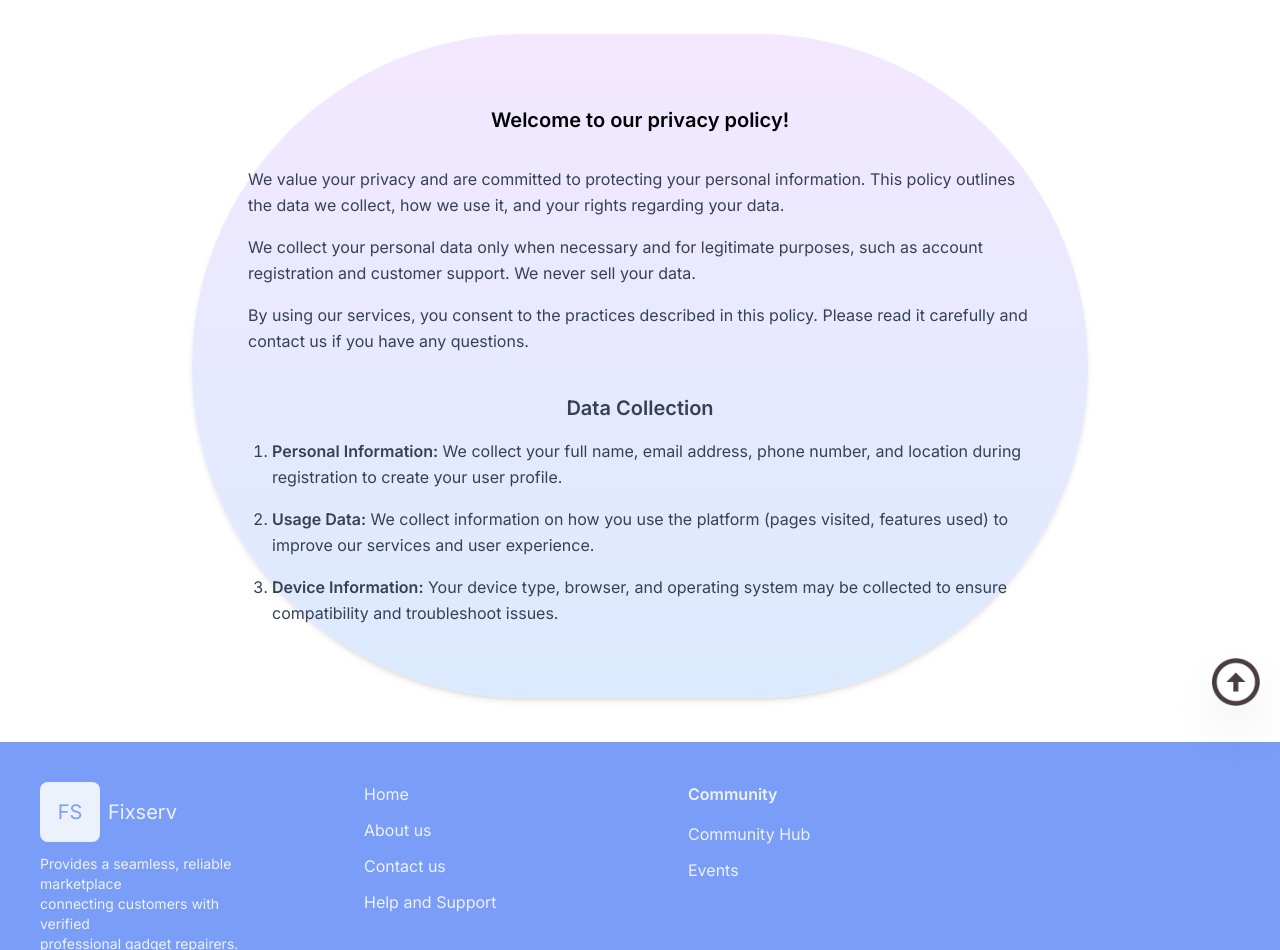
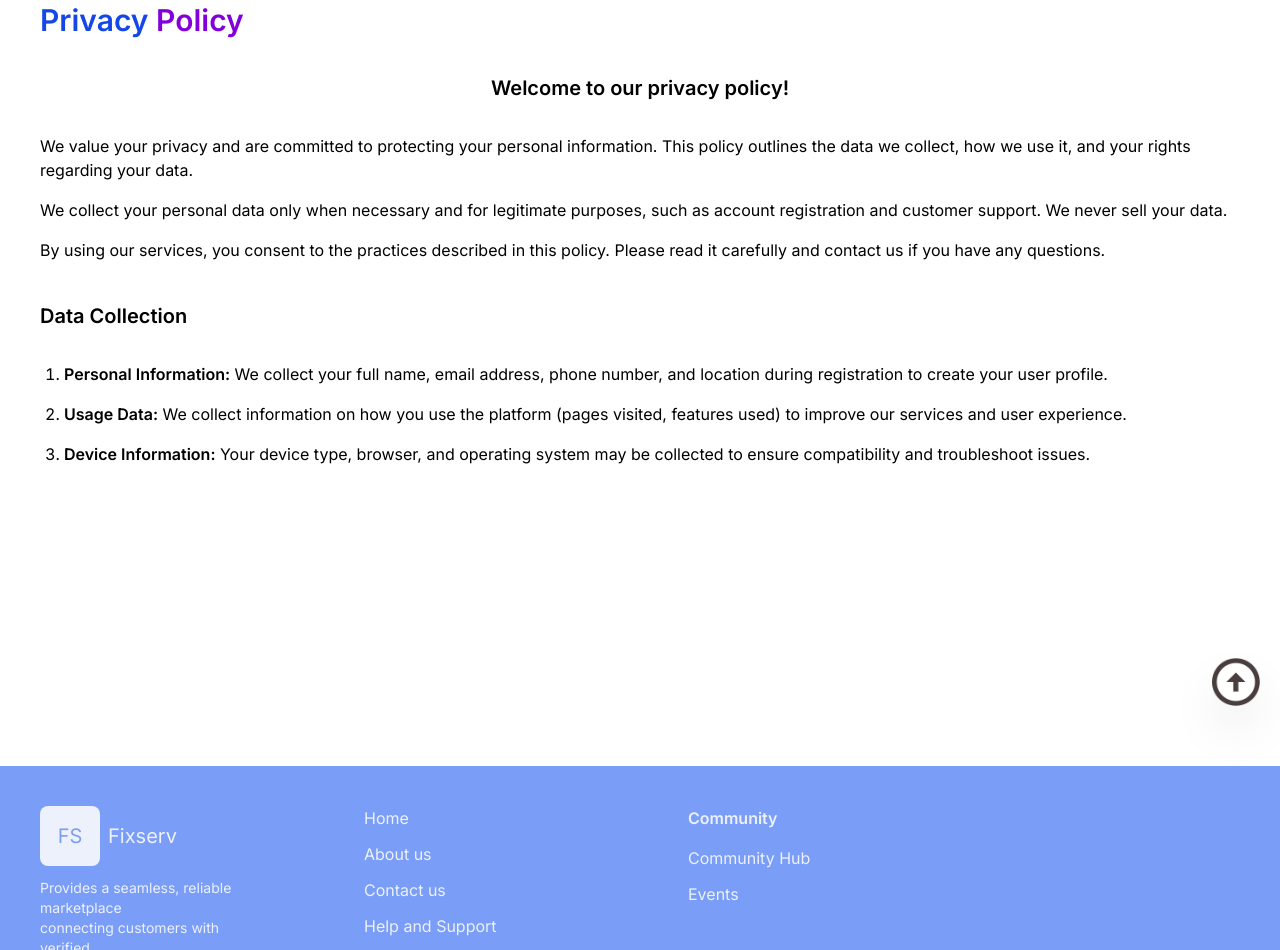
Before and after one commit to Colauncha/Fixserv-Frontend, a React (Vite) app: page /privacy-policy in a window 1280 px wide. Shown: the part 142-1092 px from the top of the page. Built offline with nearby package versions, Linux system fonts and the light colour scheme.

Commit message:
LandingPage Update

```diff
--- a/src/Components/Footer.jsx
+++ b/src/Components/Footer.jsx
@@ -1,5 +1,5 @@
 import { useState, useEffect } from 'react';
-import { useLocation } from 'react-router-dom';
+import { useLocation, Link } from 'react-router-dom';
 import PhoneImage from '../assets/uploads/Phone_call.png';
 import EmailImage from '../assets/uploads/Email.png';
 import Facebook from '../assets/icons/FB.png';
@@ -54,10 +54,10 @@ const Footer = () => {
           <div>
 
             <ul className="space-y-3 text-md">
-              <li>Home</li>
-              <li>About us</li>
-              <li>Contact us</li>
-              <li>Help and Support</li>
+              <li><Link to="/" className="hover:underline">Home</Link></li>
+              <li><Link to="/about-us" className="hover:underline">About us</Link></li>
+              <li><Link to="/contact-us" className="hover:underline">Contact us</Link></li>
+              <li><Link to="/support" className="hover:underline">Help and Support</Link></li>
             </ul>
           </div>
           <div>
--- a/src/Components/LandingSection.jsx
+++ b/src/Components/LandingSection.jsx
@@ -1,3 +1,63 @@
+// import React from "react";
+// import DigitalImage from '../assets/uploads/Digital.png';
+// import ProfessionalImage from '../assets/uploads/Professional.png';
+// import ArtisansImage from '../assets/uploads/Artisans.png';
+
+// const LandingSection = () => {
+//   return (
+//     <section className="w-full min-h-screen flex  justify-center items-center px-6 pt-6 pb-0 -mt-10 bg-white">
+//       <div className="max-w-7xl mx-auto w-full flex flex-col md:flex-row justify-between items-center">
+//         {/* Left Side - Text Content */}
+//         <div className="w-full md:w-1/2 space-y-6">
+//           <h1 className="text-4xl font-bold text-left text-[#110000C2] leading-snug">
+//             Digital <span className="text-[#779BE7]">marketplace that<br />connects you with</span><br />
+//             professional artisans
+//           </h1> <br/>
+
+//           <p className='text-left text-lg text-[#779BE7]'>
+//           Give your devices a reliable repair <br/> with just a few click.
+//         </p> <br />
+
+//           <div className="flex bg-[#ECF1FC] w-full max-w-md h-[47px] rounded-2xl items-center">
+//             <input
+//               title="Email"
+//               id="email"
+//               type="email"
+//               placeholder="Your Email"
+//               className="flex-1 m-1 border-2 border-[#ECF1FC] bg-[#ECF1FC] rounded-md h-10 p-2"
+//               required
+//             />
+//             <button className="text-white px-6 h-full w-[180px] bg-[#7A9DF7] rounded-2xl">
+//               Join the waitlist
+//             </button>
+//           </div>
+//         </div>
+
+//         {/* Right Side - Images */}
+//         <div className="w-full md:w-1/2 relative mt-10 md:mt-0 h-[350px] flex items-center justify-center">
+//           <img
+//             src={DigitalImage}
+//             alt="Digital repair"
+//             className="w-40 h-45 rounded-lg absolute top-0 left-20"
+//           />
+//           <img
+//             src={ProfessionalImage}
+//             alt="Professional repair"
+//             className="w-40 h-45 rounded-lg absolute top-48 left-20"
+//           />
+//           <img
+//             src={ArtisansImage}
+//             alt="Artisans repair"
+//             className="w-40 h-72 rounded-lg absolute top-10 left-64"
+//           />
+//         </div>
+//       </div>
+//     </section>
+//   );
+// };
+
+// export default LandingSection;
+
 import React from "react";
 import DigitalImage from '../assets/uploads/Digital.png';
 import ProfessionalImage from '../assets/uploads/Professional.png';
@@ -5,50 +65,51 @@ import ArtisansImage from '../assets/uploads/Artisans.png';
 
 const LandingSection = () => {
   return (
-    <section className="w-full min-h-screen flex  justify-center items-center px-6 pt-6 pb-0 -mt-10 bg-white">
-      <div className="max-w-7xl mx-auto w-full flex flex-col md:flex-row justify-between items-center">
+    <section className="w-full min-h-screen flex justify-center items-center px-4 sm:px-6 lg:px-16 pt-16 pb-6 bg-white">
+      <div className="max-w-7xl mx-auto w-full flex flex-col-reverse md:flex-row justify-between items-center gap-10">
+
         {/* Left Side - Text Content */}
-        <div className="w-full md:w-1/2 space-y-6">
-          <h1 className="text-4xl font-bold text-left text-[#110000C2] leading-snug">
-            Digital <span className="text-[#779BE7]">marketplace that<br />connects you with</span><br />
+        <div className="w-full md:w-1/2 space-y-6 text-center md:text-left">
+          <h1 className="text-3xl sm:text-4xl lg:text-5xl font-bold leading-tight text-[#110000C2]">
+            Digital <span className="text-[#779BE7]">marketplace that<br className="hidden sm:block" />connects you with</span><br />
             professional artisans
-          </h1> <br/>
+          </h1>
 
-          <p className='text-left text-lg text-[#779BE7]'>
-          Give your devices a reliable repair <br/> with just a few click.
-        </p> <br />
+          <p className="text-[#779BE7] text-base sm:text-lg lg:text-xl">
+            Give your devices a reliable repair<br className="hidden sm:block" /> with just a few clicks.
+          </p>
 
-          <div className="flex bg-[#ECF1FC] w-full max-w-md h-[47px] rounded-2xl items-center">
+          <div className="flex flex-col sm:flex-row items-center bg-[#ECF1FC] rounded-2xl w-full max-w-md p-2 space-y-2 sm:space-y-0 sm:space-x-2">
             <input
               title="Email"
               id="email"
               type="email"
               placeholder="Your Email"
-              className="flex-1 m-1 border-2 border-[#ECF1FC] bg-[#ECF1FC] rounded-md h-10 p-2"
+              className="flex-1 border border-gray-300 bg-[#ECF1FC] rounded-md h-12 px-4 text-sm"
               required
             />
-            <button className="text-white px-6 h-full w-[180px] bg-[#7A9DF7] rounded-2xl">
+            <button className="text-white w-full sm:w-[180px] h-12 bg-[#7A9DF7] rounded-2xl text-sm font-semibold">
               Join the waitlist
             </button>
           </div>
         </div>
 
         {/* Right Side - Images */}
-        <div className="w-full md:w-1/2 relative mt-10 md:mt-0 h-[350px] flex items-center justify-center">
+        <div className="w-full md:w-1/2 relative flex justify-center items-center h-[350px] sm:h-[400px] lg:h-[500px]">
           <img
             src={DigitalImage}
             alt="Digital repair"
-            className="w-40 h-45 rounded-lg absolute top-0 left-20"
+            className="w-24 sm:w-32 lg:w-40 h-auto rounded-lg absolute top-0 left-1/4"
           />
           <img
             src={ProfessionalImage}
             alt="Professional repair"
-            className="w-40 h-45 rounded-lg absolute top-48 left-20"
+            className="w-24 sm:w-32 lg:w-40 h-auto rounded-lg absolute bottom-0 left-1/4"
           />
           <img
             src={ArtisansImage}
             alt="Artisans repair"
-            className="w-40 h-72 rounded-lg absolute top-10 left-64"
+            className="w-32 sm:w-40 lg:w-48 h-auto rounded-lg absolute top-1/4 right-10"
           />
         </div>
       </div>
--- a/src/Components/Others/PrivacyPolicy.jsx
+++ b/src/Components/Others/PrivacyPolicy.jsx
@@ -1,59 +1,10 @@
-// import React from "react";
-
-// const PrivacyPolicy = () => {
-//   return (
-//     <div className="min-h-screen flex flex-col bg-white text-black p-10 mt-10">
-//       <div className="max-w-full mx-auto">
-//         <h2 className="text-3xl font-bold mb-9 text-blue-700 cursor-pointer">Privacy <span className="text-purple-700">Policy</span></h2>
-//         {/* <div className="flex gap-4 mb-6 border-b pb-2 text-gray-600">
-//           <span className="cursor-pointer hover:text-black">Terms</span>
-//           <span className="font-semibold text-black border-b-2 border-black cursor-pointer">
-//             Privacy Policy
-//           </span>
-//         </div> */}
-
-//         <h3 className="text-xl flex justify-center font-semibold mb-8">Welcome to our privacy policy!</h3>
-//         <p className="mb-4">
-//           We value your privacy and are committed to protecting your personal information. This policy outlines the data we collect, how we use it, and your rights regarding your data.
-//         </p>
-//         <p className="mb-4">
-//           We collect your personal data only when necessary and for legitimate purposes, such as account registration and customer support. We never sell your data.
-//         </p>
-//         <p className="mb-4">
-//           By using our services, you consent to the practices described in this policy. Please read it carefully and contact us if you have any questions.
-//         </p>
-
-//         <h3 className="text-xl font-semibold mt-10 mb-8">Data Collection</h3>
-
-//         <ol className="list-decimal pl-6 space-y-4">
-//           <li>
-//             <span className="font-semibold">Personal Information:</span> We collect your full name, email address, phone number, and location during registration to create your user profile.
-//           </li>
-//           <li>
-//             <span className="font-semibold">Usage Data:</span> We collect information on how you use the platform (pages visited, features used) to improve our services and user experience.
-//           </li>
-//           <li>
-//             <span className="font-semibold">Device Information:</span> Your device type, browser, and operating system may be collected to ensure compatibility and troubleshoot issues.
-//           </li>
-//         </ol>
-//       </div>
-
-//     </div>
-//   );
-// };
-
-// export default PrivacyPolicy;
-
-
 import React from "react";
 
 const PrivacyPolicy = () => {
   return (
-    <div className="min-h-screen flex flex-col items-center justify-start bg-white text-black px-4 py-10">
-      <div className="max-w-4xl w-full text-center">
-        <h2 className="text-3xl font-bold mb-9 text-blue-700 cursor-pointer">
-          Privacy <span className="text-purple-700">Policy</span>
-        </h2>
+    <div className="min-h-screen flex flex-col bg-white text-black p-10 mt-10">
+      <div className="max-w-full mx-auto">
+        <h2 className="text-3xl font-bold mb-9 text-blue-700 cursor-pointer">Privacy <span className="text-purple-700">Policy</span></h2>
         {/* <div className="flex gap-4 mb-6 border-b pb-2 text-gray-600">
           <span className="cursor-pointer hover:text-black">Terms</span>
           <span className="font-semibold text-black border-b-2 border-black cursor-pointer">
@@ -61,23 +12,18 @@ const PrivacyPolicy = () => {
           </span>
         </div> */}
 
-        <div className="bg-gradient-to-b from-purple-100 to-blue-100 rounded-full px-10 py-14 sm:px-14 sm:py-18 shadow-md transition-all duration-300">
-          <h3 className="text-xl font-semibold mb-8">
-            Welcome to our privacy policy!
-          </h3>
-
-          <div className="space-y-4 text-left text-gray-700 leading-relaxed">
-            <p>
+        <h3 className="text-xl flex justify-center font-semibold mb-8">Welcome to our privacy policy!</h3>
+        <p className="mb-4">
           We value your privacy and are committed to protecting your personal information. This policy outlines the data we collect, how we use it, and your rights regarding your data.
         </p>
-            <p>
+        <p className="mb-4">
           We collect your personal data only when necessary and for legitimate purposes, such as account registration and customer support. We never sell your data.
         </p>
-            <p>
+        <p className="mb-4">
           By using our services, you consent to the practices described in this policy. Please read it carefully and contact us if you have any questions.
         </p>
 
-            <h3 className="text-xl font-semibold mt-10 mb-4 text-center">Data Collection</h3>
+        <h3 className="text-xl font-semibold mt-10 mb-8">Data Collection</h3>
 
         <ol className="list-decimal pl-6 space-y-4">
           <li>
@@ -91,10 +37,64 @@ const PrivacyPolicy = () => {
           </li>
         </ol>
       </div>
-        </div>
-      </div>
+
     </div>
   );
 };
 
 export default PrivacyPolicy;
+
+
+// import React from "react";
+
+// const PrivacyPolicy = () => {
+//   return (
+//     <div className="min-h-screen flex flex-col items-center justify-start bg-white text-black px-4 py-10">
+//       <div className="max-w-4xl w-full text-center">
+//         <h2 className="text-3xl font-bold mb-9 text-blue-700 cursor-pointer">
+//           Privacy <span className="text-purple-700">Policy</span>
+//         </h2>
+//         {/* <div className="flex gap-4 mb-6 border-b pb-2 text-gray-600">
+//            <span className="cursor-pointer hover:text-black">Terms</span>
+//            <span className="font-semibold text-black border-b-2 border-black cursor-pointer">
+//              Privacy Policy
+//            </span>
+//          </div> */}
+
+//         <div className="bg-gradient-to-b from-purple-100 to-blue-100 rounded-full px-10 py-14 sm:px-14 sm:py-18 shadow-md transition-all duration-300">
+//           <h3 className="text-xl font-semibold mb-8">
+//             Welcome to our privacy policy!
+//           </h3>
+
+//           <div className="space-y-4 text-left text-gray-700 leading-relaxed">
+//             <p>
+//               We value your privacy and are committed to protecting your personal information. This policy outlines the data we collect, how we use it, and your rights regarding your data.
+//             </p>
+//             <p>
+//               We collect your personal data only when necessary and for legitimate purposes, such as account registration and customer support. We never sell your data.
+//             </p>
+//             <p>
+//               By using our services, you consent to the practices described in this policy. Please read it carefully and contact us if you have any questions.
+//             </p>
+
+//             <h3 className="text-xl font-semibold mt-10 mb-4 text-center">Data Collection</h3>
+
+//             <ol className="list-decimal pl-6 space-y-4">
+//               <li>
+//                 <span className="font-semibold">Personal Information:</span> We collect your full name, email address, phone number, and location during registration to create your user profile.
+//               </li>
+//               <li>
+//                 <span className="font-semibold">Usage Data:</span> We collect information on how you use the platform (pages visited, features used) to improve our services and user experience.
+//               </li>
+//               <li>
+//                 <span className="font-semibold">Device Information:</span> Your device type, browser, and operating system may be collected to ensure compatibility and troubleshoot issues.
+//               </li>
+//             </ol>
+//           </div>
+//         </div>
+//       </div>
+//     </div>
+//   );
+// };
+
+// export default PrivacyPolicy;
```
Lines whose indentation alone changed are shown as unchanged.
